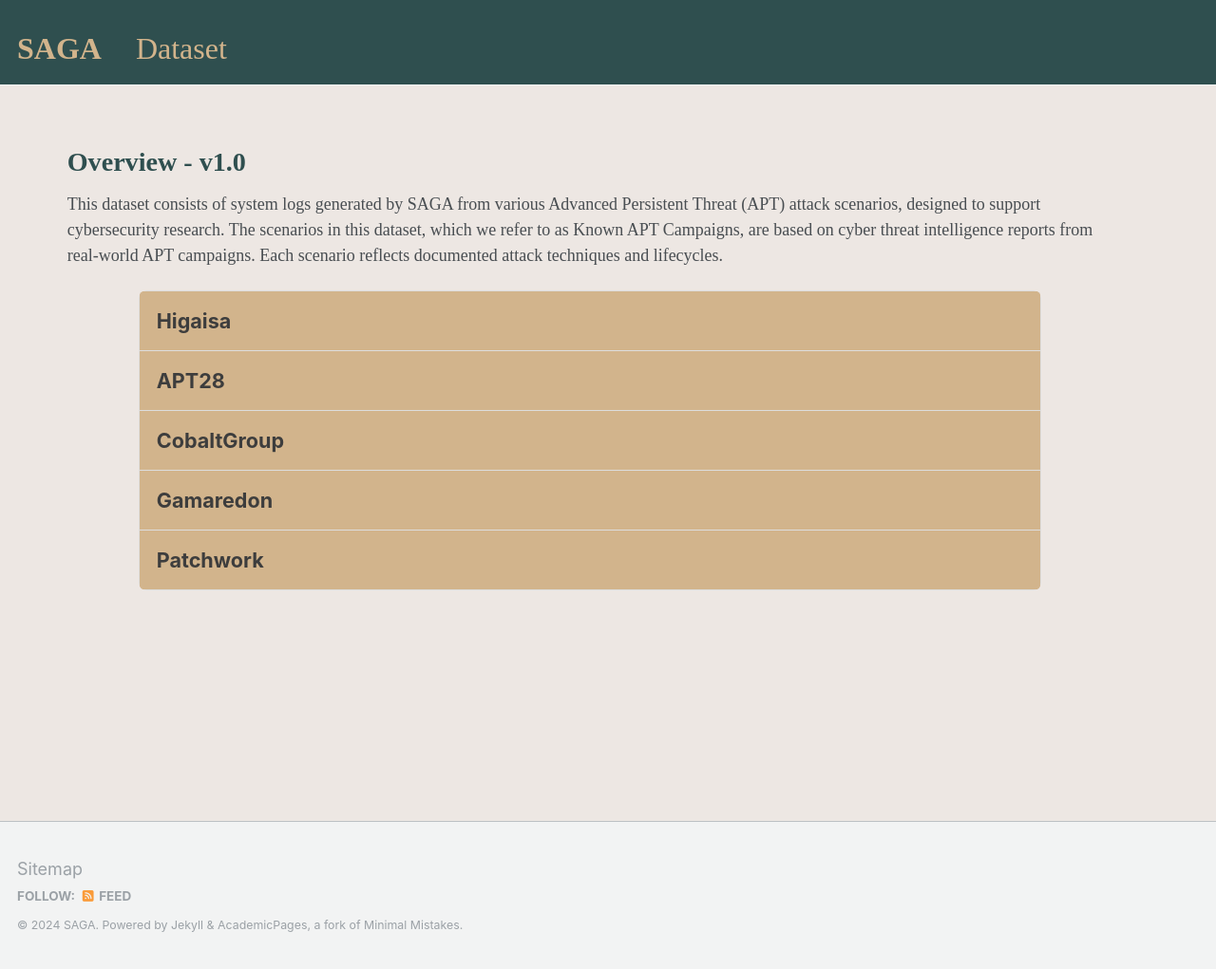
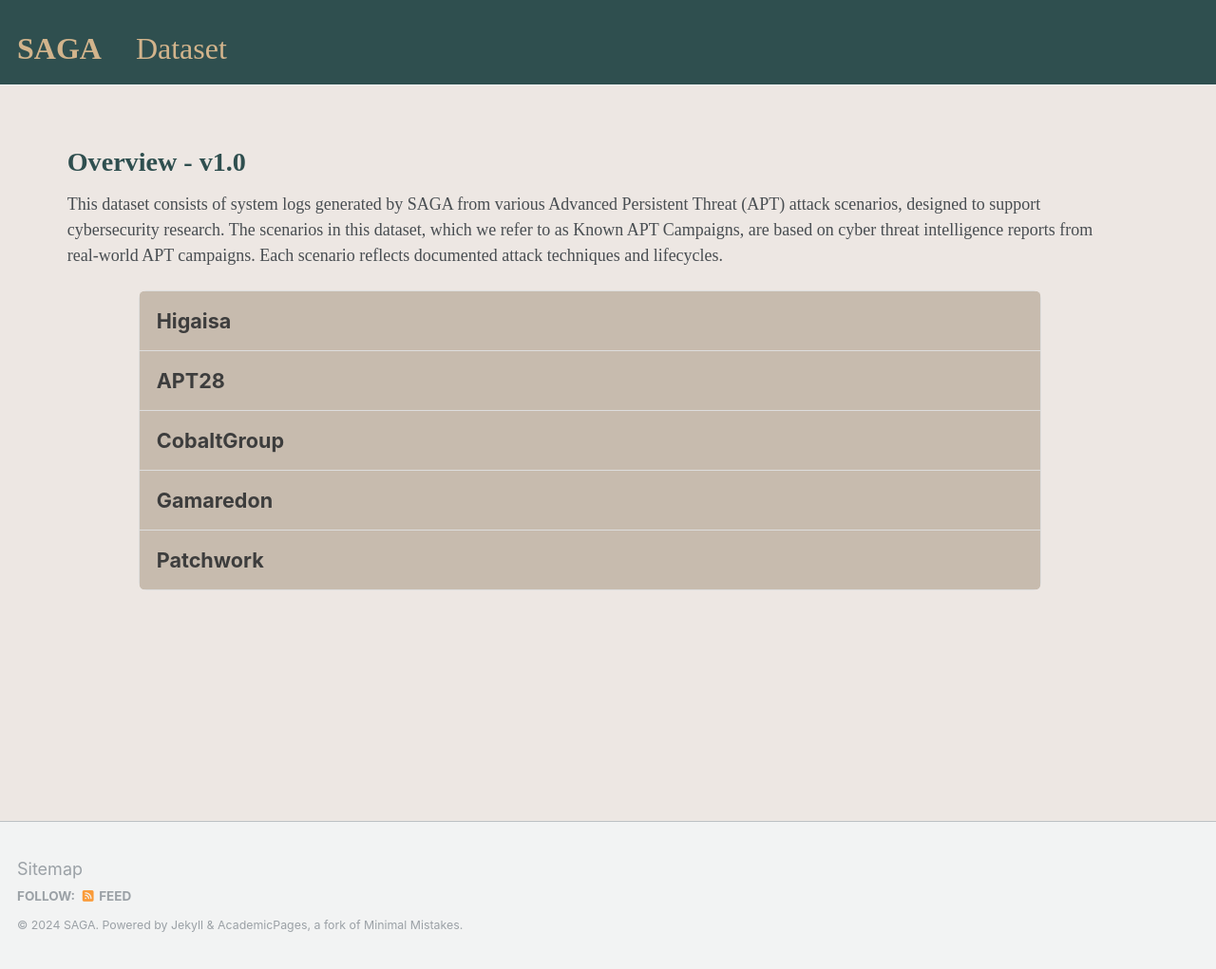
Before and after one commit to KKKK16/KKKK16.github.io, a Jekyll site: the page built from _pages/dataset_v1.md, in a window 1280 px wide and 1021 px high. Shown: the whole window at 95% size. Built offline with Jekyll 4.4.1, drawn with Linux system fonts in a browser that asks for light colours.

Commit message:
Update _page.scss

```diff
--- a/_sass/_page.scss
+++ b/_sass/_page.scss
@@ -45,7 +45,7 @@
   width: 100%;
   padding: 1rem;
   text-align: left;
-  background-color: #D2B48C;
+  background-color: #c7bbae;
   cursor: pointer;
   border: none;
   font-size: 1.2rem;
```
